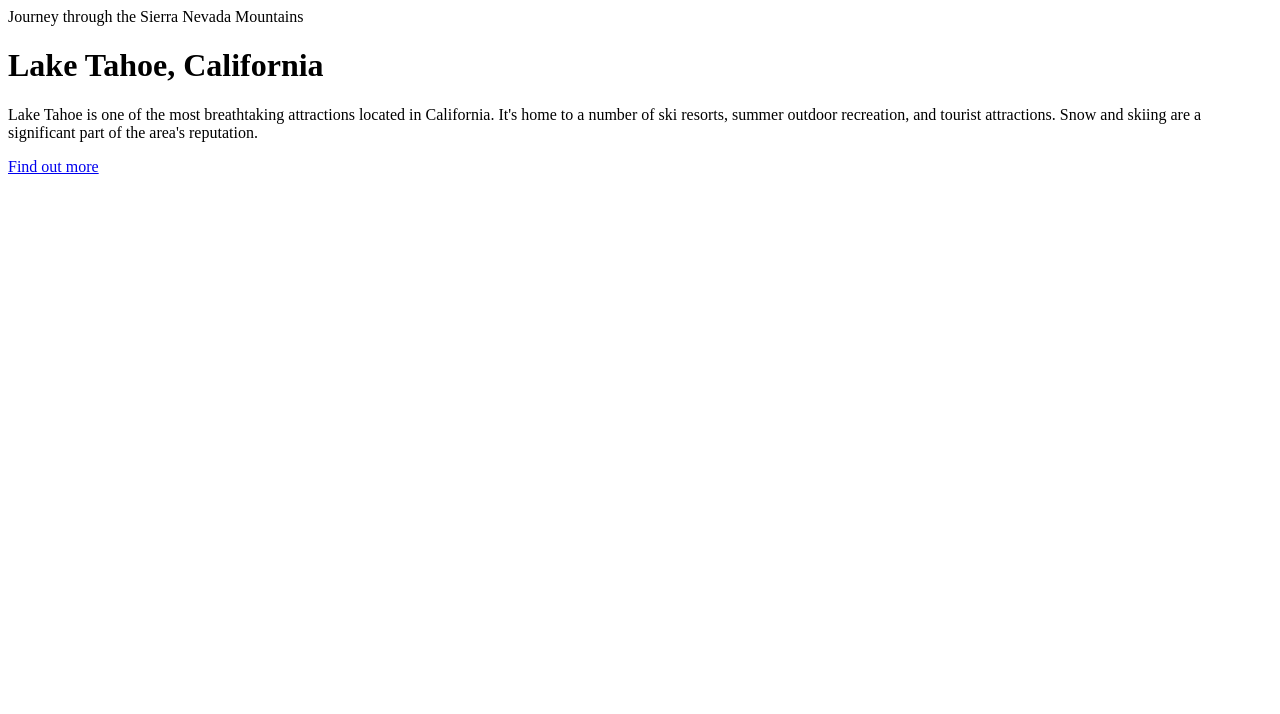
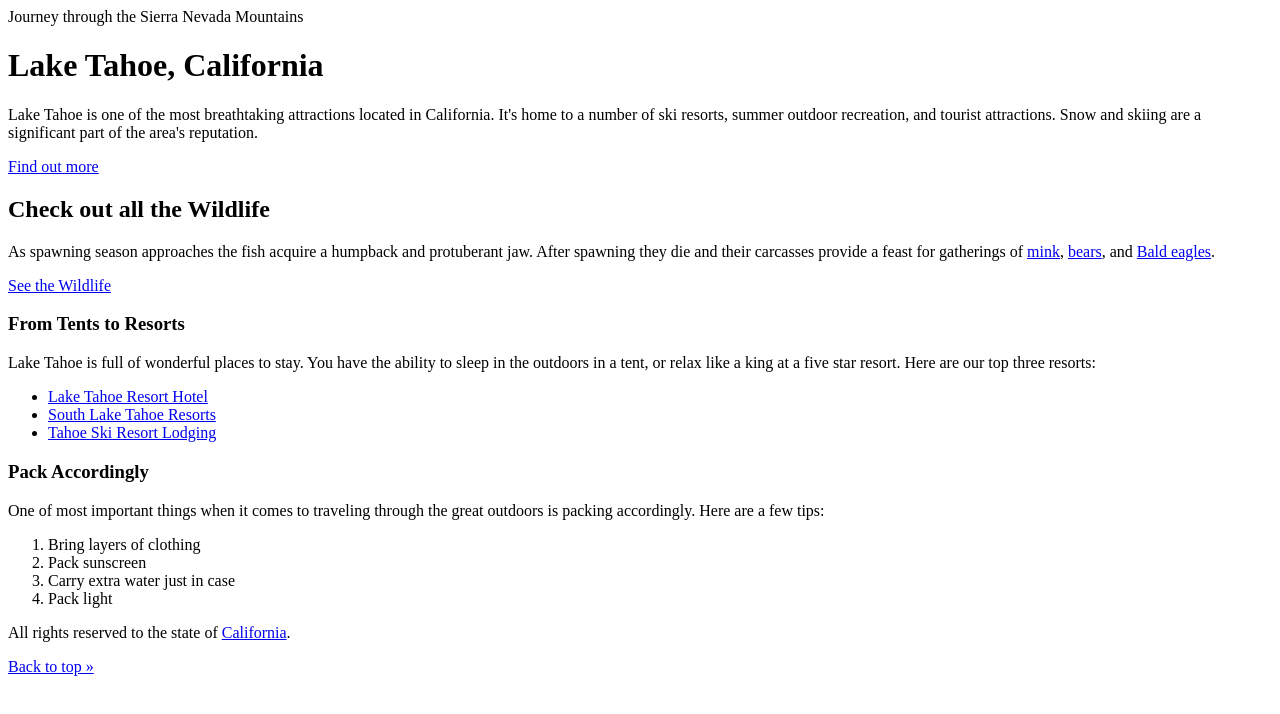
Before and after one commit to jrs/css-basics, a plain HTML site: page index.html in a window 1280 px wide. Drawn offline with Linux system fonts and the light colour scheme.

Commit message:
Update index.html

```diff
--- a/index.html
+++ b/index.html
@@ -8,9 +8,43 @@
       <span>Journey through the Sierra Nevada Mountains</span>
       <h1>Lake Tahoe, California</h1>
     </header>
-    <p>
-      Lake Tahoe is one of the most breathtaking attractions located in California. It's home to a number of ski resorts, summer outdoor recreation, and tourist attractions. Snow and skiing are a significant part of the area's reputation.
-    </p>
-    <a href="#">Find out more</a>
+		<div>
+			<p>
+				Lake Tahoe is one of the most breathtaking attractions located in California. It's home to a number of ski resorts, summer outdoor recreation, and tourist attractions. Snow and skiing are a significant part of the area's reputation.
+			</p>
+			<a href="#">Find out more</a>
+      <h2>Check out all the Wildlife</h2>
+      <p>
+        As spawning season approaches the fish acquire a humpback and protuberant jaw. After spawning they die and their carcasses provide a feast for gatherings of <a href="#">mink</a>, <a href="#">bears</a>, and <a href="#">Bald eagles</a>.
+      </p>
+			<a href="#">See the Wildlife</a>
+		</div>
+
+		<div>
+      <h3>From Tents to Resorts</h3>
+      <p>
+        Lake Tahoe is full of wonderful places to stay. You have the ability to sleep in the outdoors in a tent, or relax like a king at a five star resort. Here are our top three resorts:
+      </p>
+      <ul>
+        <li><a href="#">Lake Tahoe Resort Hotel</a></li>
+        <li><a href="#">South Lake Tahoe Resorts</a></li>
+        <li><a href="#">Tahoe Ski Resort Lodging</a></li>
+      </ul>
+      <h3>Pack Accordingly</h3>
+      <p>
+        One of most important things when it comes to traveling through the great outdoors is packing accordingly. Here are a few tips:
+      </p>
+      <ol>
+        <li>Bring layers of clothing</li>
+        <li>Pack sunscreen</li>
+        <li>Carry extra water just in case</li>
+        <li>Pack light</li>
+      </ol>
+		</div>
+
+		<footer>
+			<p>All rights reserved to the state of <a href="#">California</a>.</p>
+			<a href="#">Back to top &raquo;</a>
+		</footer>
   </body>
 </html>
```
